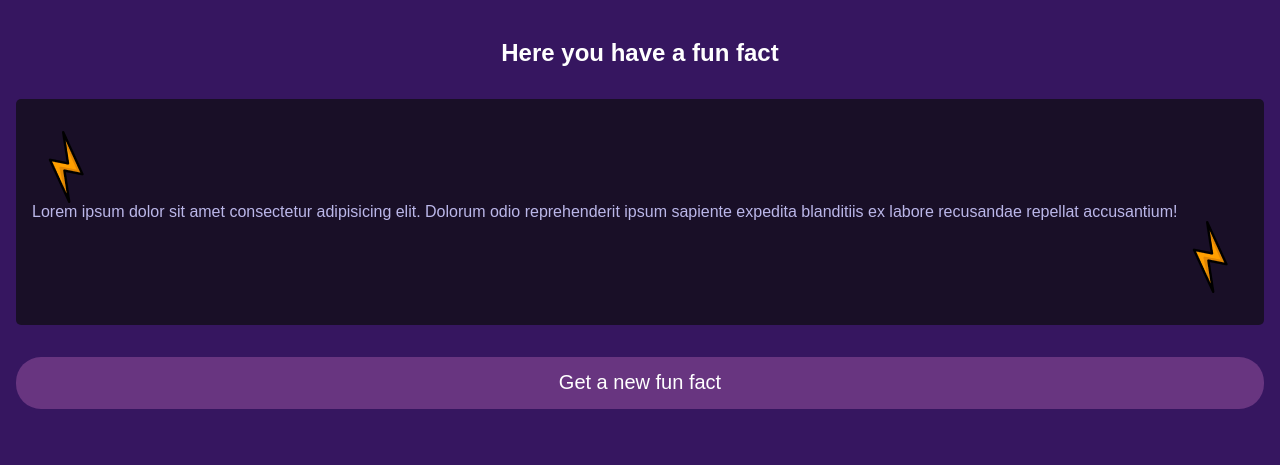
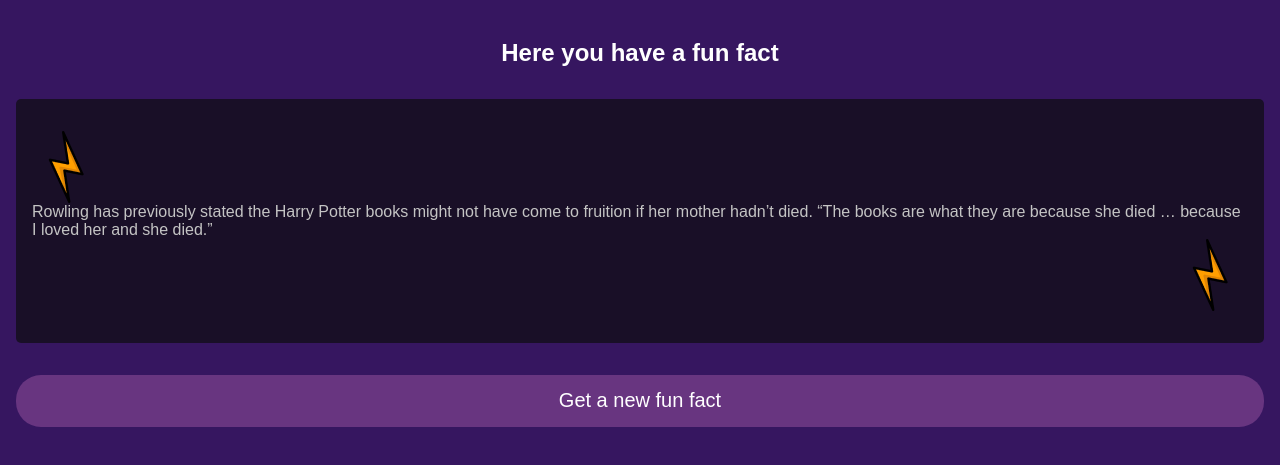
Before and after one commit to Seergs/harrypotter-wiki, a Gatsby site: page /facts in a window 1280 px wide. Shown: the part 73-538 px from the top of the page. Built offline with nearby package versions, Linux system fonts and the light colour scheme; Gatsby itself is replaced by a stand-in of ours; a web font is replaced by a local one.

Commit message:
:heavy_plus_sign: Add random fact page

```diff
--- /dev/null
+++ b/src/content/facts.json
@@ -0,0 +1,62 @@
+[
+  {
+    "fact": "Harry's parents James and Lily are soulmates because the patronus charm (to ward off Dementors) is a physical representation of one’s soul. Because James' is a stag and Lily's is a doe they are a perfect fit together. "
+  },
+  {
+    "fact": "Rowling has said that if Voldemort saw a boggart it would embody his own corpse, since death was always his greatest fear"
+  },
+  {
+    "fact": "Dumbledore is an Old English word for “bumblebee.” Rowling said she chose the name because she pictured Dumbledore humming to himself"
+  },
+  {
+    "fact": "If Muggles stumbled across Hogwarts, it would look like a dilapidated building with a “Keep Out: Dangerous” sign on it."
+  },
+  {
+    "fact": "Rowling has said that she almost reneged on her promise to herself to keep the Golden Trio alive and killed Ron halfway through the series when she “wasn’t in a very happy place” in her life."
+  },
+  {
+    "fact": "Rowling has admitted that she regrets the relationship between Ron and Hermione."
+  },
+  {
+    "fact": "While filming Prisoner of Azkaban, the pockets of Tom Felton’s Hogwarts robes were sewn shut to stop him sneaking food on set"
+  },
+  {
+    "fact": "When Fred and George Weasley bewitched snowballs to hit Professor Quirrel’s turban, they were unwittingly hitting Voldemort in the face."
+  },
+  {
+    "fact": "On the 10 year anniversary of Harry’s parents’ death and the first time Voldemort was defeated, 31st October 1991, he and Ron saved Hermione from the troll in the bathroom. This is generally regarded as the day the trio became friends"
+  },
+  {
+    "fact": "Sirius Black and Fred Weasley, two tricksters from different generations, both died laughing"
+  },
+  {
+    "fact": "In Prisoner of Azkaban, Trelawney refuses to sit at a table with 12 other characters because she would be the 13th and the first one to get up after that would die. In Order of the Phoenix, 13 members of the order are sitting and Sirius is the first to stand"
+  },
+  {
+    "fact": "Having written half of Goblet of Fire, Rowling realised she had created a “giant hole” in the plot which she had to go back and fix, which is why the book is so long."
+  },
+  {
+    "fact": "The first five years Rowling spent on Harry Potter were spent determining rules about what her characters could and could not do"
+  },
+  {
+    "fact": "Rowling has admitted that Dementors are a physical depiction of her own debilitating experience with depression during her twenties."
+  },
+  {
+    "fact": "In Deathly Hallows, Harry notes that Ron and Hermione had fallen asleep holding hands. Hermione’s Patronus is an otter, which sleep holding hands with other otters. Incidentally, Ron’s Patronus is a Jack Russell Terrier, known for chasing otters…"
+  },
+  {
+    "fact": "Daniel Radcliffe and Rupert Grint both admit to having a crush on Emma Watson in earlier films."
+  },
+  {
+    "fact": "While filming the kissing scene between the horcrux versions of Harry and Hermione in Deathly Hallows – Part 2 Ron had to be removed from set for laughing hysterically"
+  },
+  {
+    "fact": "Tom Felton, who plays Draco Malfoy, originally auditioned for the roles of Harry and Ron."
+  },
+  {
+    "fact": "The first Harry Potter book was published in 1998, the same year the final Battle of Hogwarts was fought. Rowling has said, 'I open at the close'"
+  },
+  {
+    "fact": "Rowling has previously stated the Harry Potter books might not have come to fruition if her mother hadn’t died. “The books are what they are because she died … because I loved her and she died.”"
+  }
+]
--- /dev/null
+++ b/src/hooks/useRandomFact.js
@@ -0,0 +1,14 @@
+import { useState } from "react"
+import random from "../utils/random"
+
+function useRandomFact(facts) {
+  const [displayedFact, setDisplayedFact] = useState(
+    facts[random(0, facts.length - 1)]
+  )
+  function getRandomFact() {
+    return setDisplayedFact(facts[random(0, facts.length - 1)])
+  }
+
+  return { displayedFact, getRandomFact }
+}
+export default useRandomFact
--- a/src/pages/facts.js
+++ b/src/pages/facts.js
@@ -4,6 +4,8 @@
 import theme from "../theme/theme"
 import mixins from "../theme/mixins"
 import styled, { css } from "styled-components"
+import useRandomFact from "../hooks/useRandomFact"
+import { graphql } from "gatsby"
 
 const { flex, flexColumn, justifyCenter } = mixins
 const { colors } = theme
@@ -21,7 +23,7 @@
   ${justifyCenter};
   padding: 2rem 1rem;
   border-radius: 5px;
-  color: ${colors.lightestPurple};
+  color: ${colors.gray};
   margin-bottom: 2rem;
 `
 
@@ -49,18 +51,30 @@
   cursor: pointer;
 `
 
-export default function facts({ uri }) {
+export default function Facts({ data, uri }) {
+  const facts = data.allFactsJson.edges.map(edge => edge.node.fact)
+  const { displayedFact, getRandomFact } = useRandomFact(facts)
   return (
     <Page path={uri}>
       <Title>Here you have a fun fact</Title>
       <Fact>
         <LightningImage src={Lightning} alt="lightning" isLeft />
-        Lorem ipsum dolor sit amet consectetur adipisicing elit. Dolorum odio
-        reprehenderit ipsum sapiente expedita blanditiis ex labore recusandae
-        repellat accusantium!
+        {displayedFact}
         <LightningImage src={Lightning} alt="lightning" isRight />
       </Fact>
-      <Button>Get a new fun fact</Button>
+      <Button onClick={getRandomFact}>Get a new fun fact</Button>
     </Page>
   )
 }
+
+export const pageQuery = graphql`
+  query MyQuery {
+    allFactsJson {
+      edges {
+        node {
+          fact
+        }
+      }
+    }
+  }
+`
--- /dev/null
+++ b/src/utils/random.js
@@ -0,0 +1,6 @@
+function getRandomInt(min, max) {
+  min = Math.ceil(min)
+  max = Math.floor(max)
+  return Math.floor(Math.random() * (max - min + 1)) + min
+}
+export default getRandomInt
```
